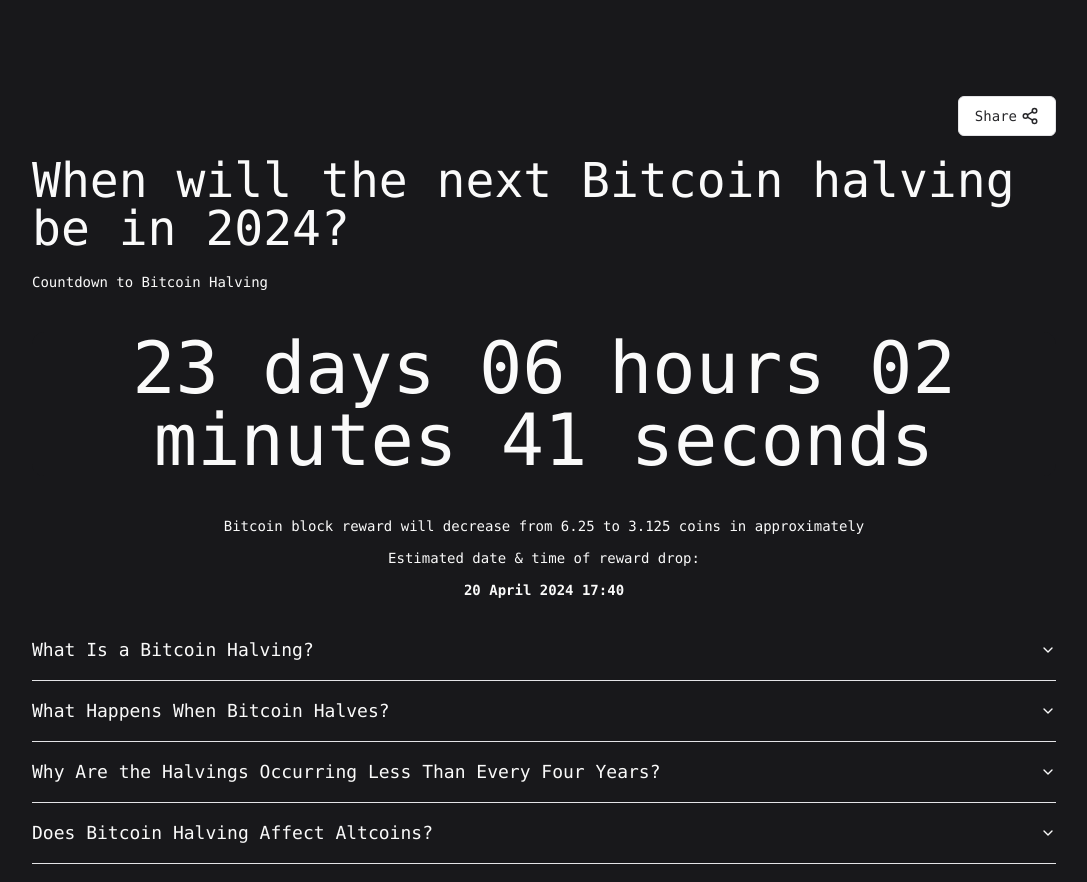
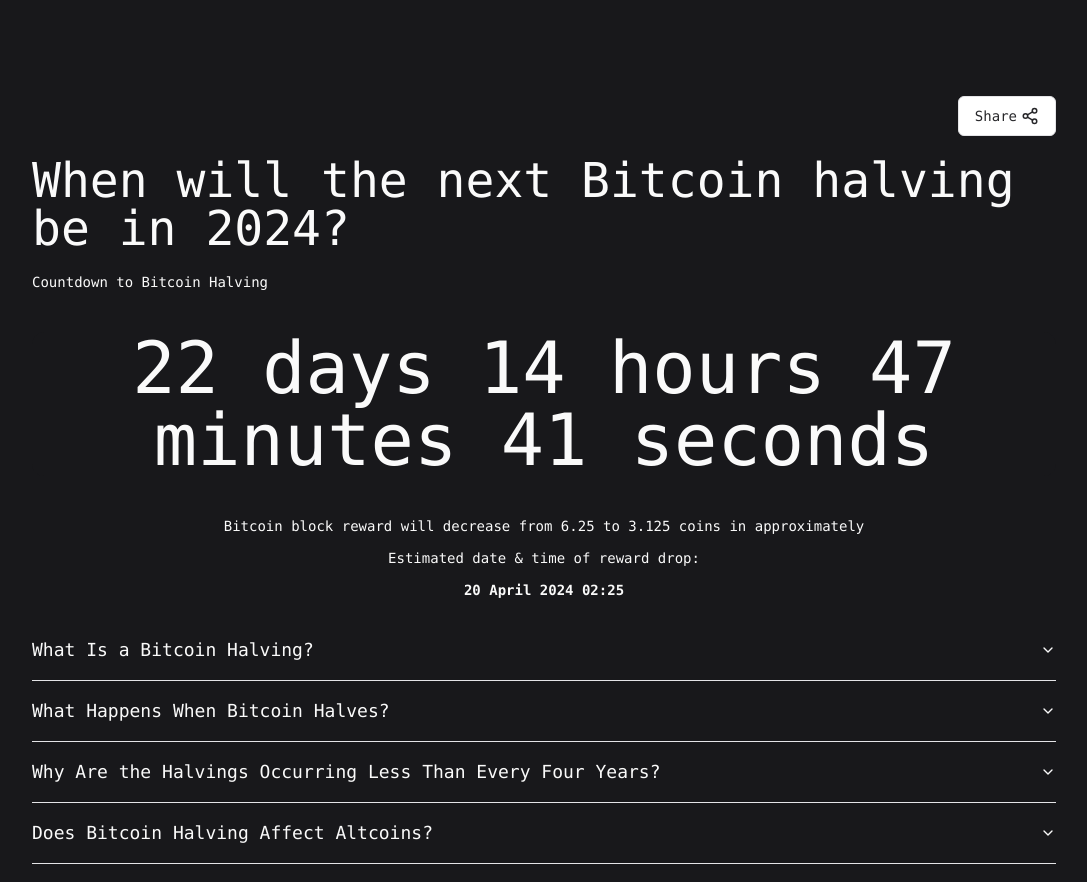
Before and after one commit to lukevinicius/whenisthenexthalving, a Next.js app: page / in a window 1280 px wide. Shown: the top 882 px of the page, without its empty margins (96-1183 px from the left). Built offline with nearby package versions, Linux system fonts and the light colour scheme.

Commit message:
update: countdown

```diff
--- a/src/app/countdown.tsx
+++ b/src/app/countdown.tsx
@@ -8,10 +8,10 @@
 
 export function Countdown() {
   const [timeOut, setTimeOut] = useState('')
-  const finalDate = 1713634800 * 1000 // 20 April 2024 17:40
-
+  // transform the final date to a dayjs object
+  const finalDate = dayjs('2024-04-20T02:25:00.999Z')
   const interval = setInterval(() => {
-    const duration = dayjs.duration(dayjs(new Date(finalDate)).diff(dayjs()))
+    const duration = dayjs.duration(dayjs(finalDate).diff(dayjs()))
     if (duration.asMilliseconds() <= 0) {
       clearInterval(interval)
       return
--- a/src/app/page.tsx
+++ b/src/app/page.tsx
@@ -1,12 +1,6 @@
-/* import Link from 'next/link'
-import Image from 'next/image' */
-
 import { AccordionInfo } from './accordion-info'
 import { Countdown } from './countdown'
 import { DropdownMenuShare } from './share-button'
-
-/* import stakeMobileBanner from '@/assets/stake/Banners_320x100.gif'
-import stakeDestktopBanner from '@/assets/stake/stakedesktop.gif' */
 
 export default async function Home() {
   return (
@@ -25,7 +19,7 @@
               approximately
             </p>
             <p>Estimated date & time of reward drop:</p>
-            <p className="font-semibold">20 April 2024 17:40</p>
+            <p className="font-semibold">20 April 2024 02:25</p>
           </div>
         </div>
         <script
```
